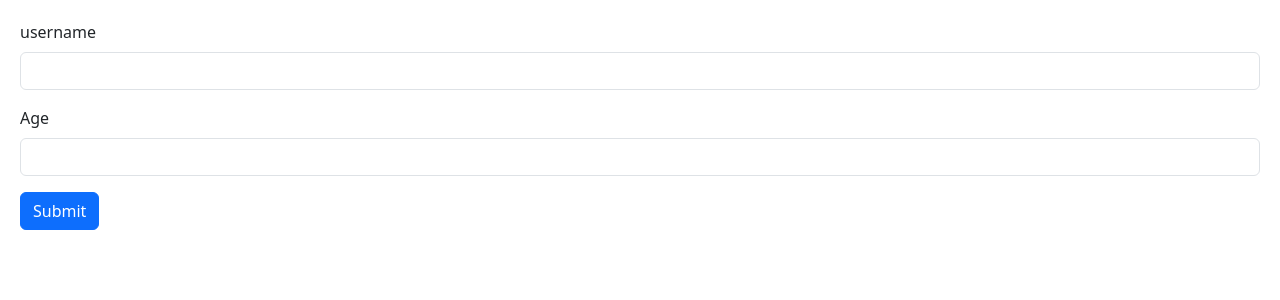
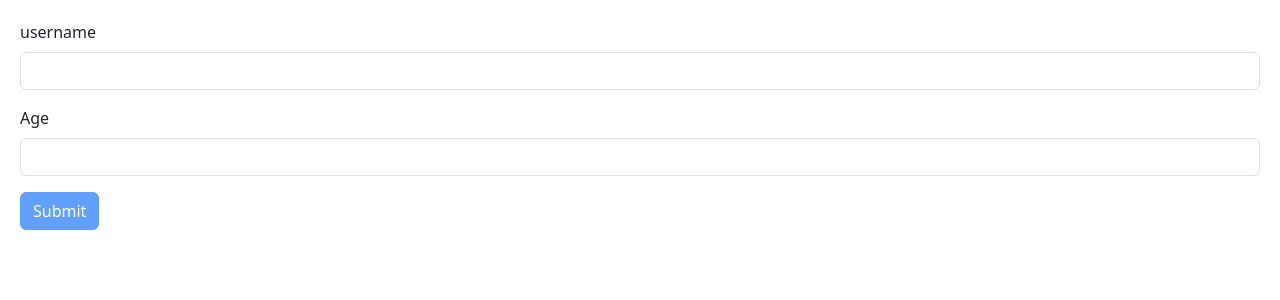
Before and after one commit to meekbronsen/react-app, a React (Vite) app: page / in a window 1280 px wide. Shown: the top 300 px of the page. Built offline with nearby package versions, Linux system fonts and the light colour scheme.

Commit message:
Disabling Submit button

```diff
--- a/src/components/Form.tsx
+++ b/src/components/Form.tsx
@@ -3,27 +3,17 @@
 import { z } from 'zod';
 import { zodResolver } from '@hookform/resolvers/zod';
 
-// since all our validation rules have been defined in our schema, we can remove those we define inside markup
-
-/* interface FormData{
-   name: string
-   age: number
-} */
-
-// Instead of interface we use
 const schema = z.object({
-  // The customizing the error message to be displayed
   name: z.string().min(3, {message: 'name must be atlest 3 characters'}),
   age: z.number({invalid_type_error: "Age field required"}).min(18)
 })
 
-// z.infer<typeof schema> returns a typescript type which is similar to an interface
-type FormData = z.infer<typeof schema>;// so we store the type in 'type' called FormData
+type FormData = z.infer<typeof schema>;
 
 // Form component
 const Form = () => {
-  // when calling the form hook we pass a config object and set resolver to zodresolver(schema)
-  const { register, handleSubmit, formState: {errors} } = useForm<FormData>({resolver: zodResolver(schema)});
+  // we have a property called isValid that tells if a form is valid or not
+  const { register, handleSubmit, formState: {errors, isValid} } = useForm<FormData>({resolver: zodResolver(schema)});
 
   const onSubmit = (data: FieldValues) => console.log(data);
 
@@ -42,7 +32,6 @@
           className="form-control"
         />
 
-        {/* In the error message, we don't need to hard code the message*/}
         {errors.name && <p className="text-danger"> {errors.name.message} </p> }
       </div>
 
@@ -61,7 +50,8 @@
       </div>
 
       {/* submit button */}
-      <button type="submit" className="btn btn-primary">
+      {/* disabling the button */}
+      <button disabled={!isValid} type="submit" className="btn btn-primary">
         Submit
       </button>
     </form>
```
